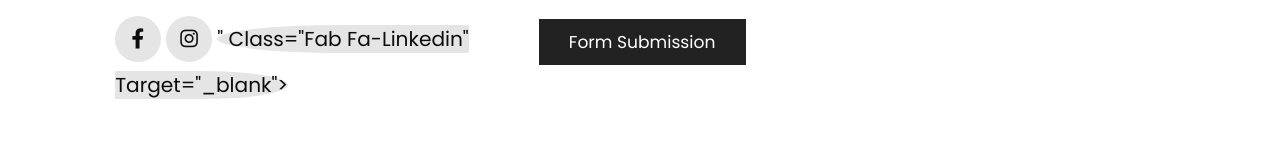
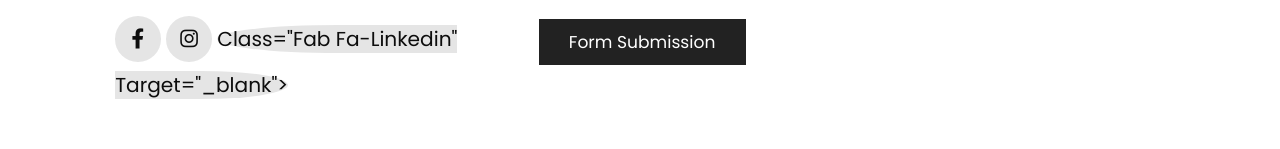
Before and after one commit to m-anas-2109d/Portofilio, a plain HTML site: page index.html in a window 1280 px wide. Shown: the part 4272-4421 px from the top of the page. Drawn offline with nearby package versions, Linux system fonts and the light colour scheme; animation ran at ten frames a second.

Commit message:
Update index.html

```diff
--- a/index.html
+++ b/index.html
@@ -292,7 +292,7 @@
                             class="fab fa-facebook-f" target="_blank"></a>
                         <a href="https://www.instagram.com/anaszahid06/"
                             class="fab fa-instagram" target="_blank"></a>
-                             <a href="https://www.linkedin.com/feed/">"
+                             <a href="https://www.linkedin.com/feed/">
                             class="fab fa-linkedin" target="_blank"></a>
                     </div>
 
```
